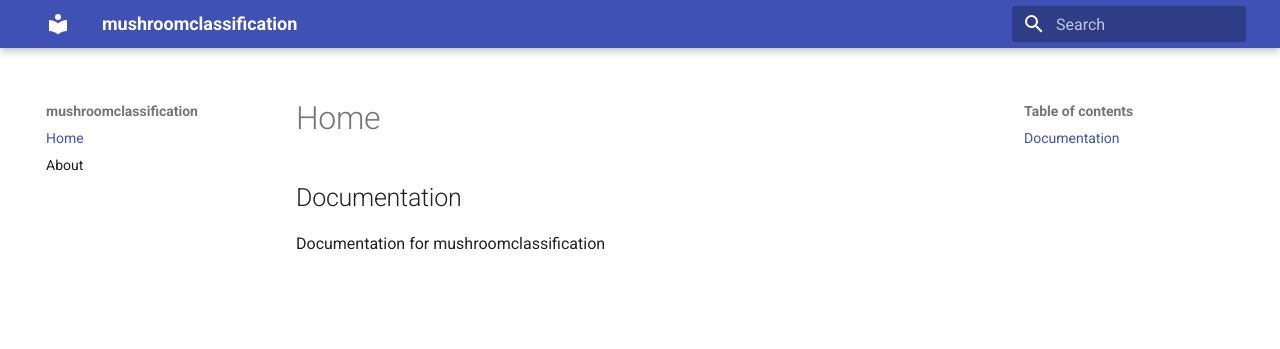
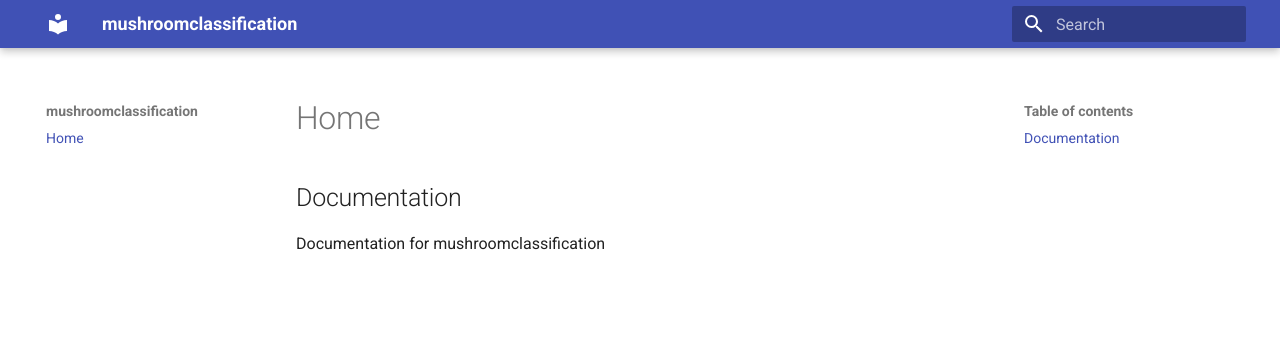
Before and after one commit to Radu-s-Org-DTU/dtu_mlops_project, an MkDocs documentation site: the page built from docs/source/index.md, in a window 1280 px wide. Shown: the top 349 px of the page. Built offline with MkDocs 1.6.1 and Material for MkDocs 9.7.7, drawn with Linux system fonts in a browser that asks for light colours.

Commit message:
Update mkdocs.yaml

```diff
--- a/docs/mkdocs.yaml
+++ b/docs/mkdocs.yaml
@@ -21,4 +21,3 @@ plugins:
 
 nav:
   - Home: index.md
-  - About: source/about.md
```
